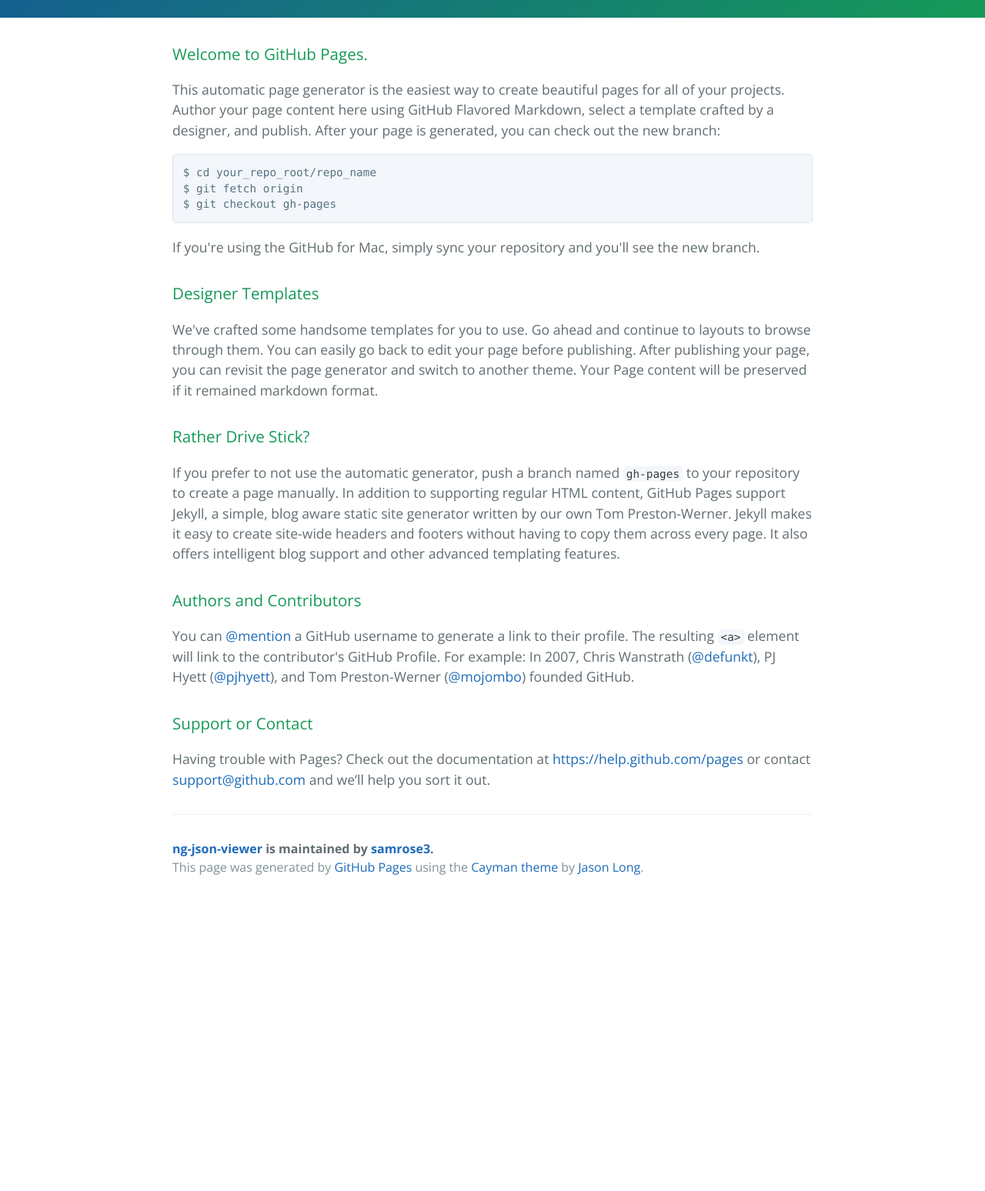
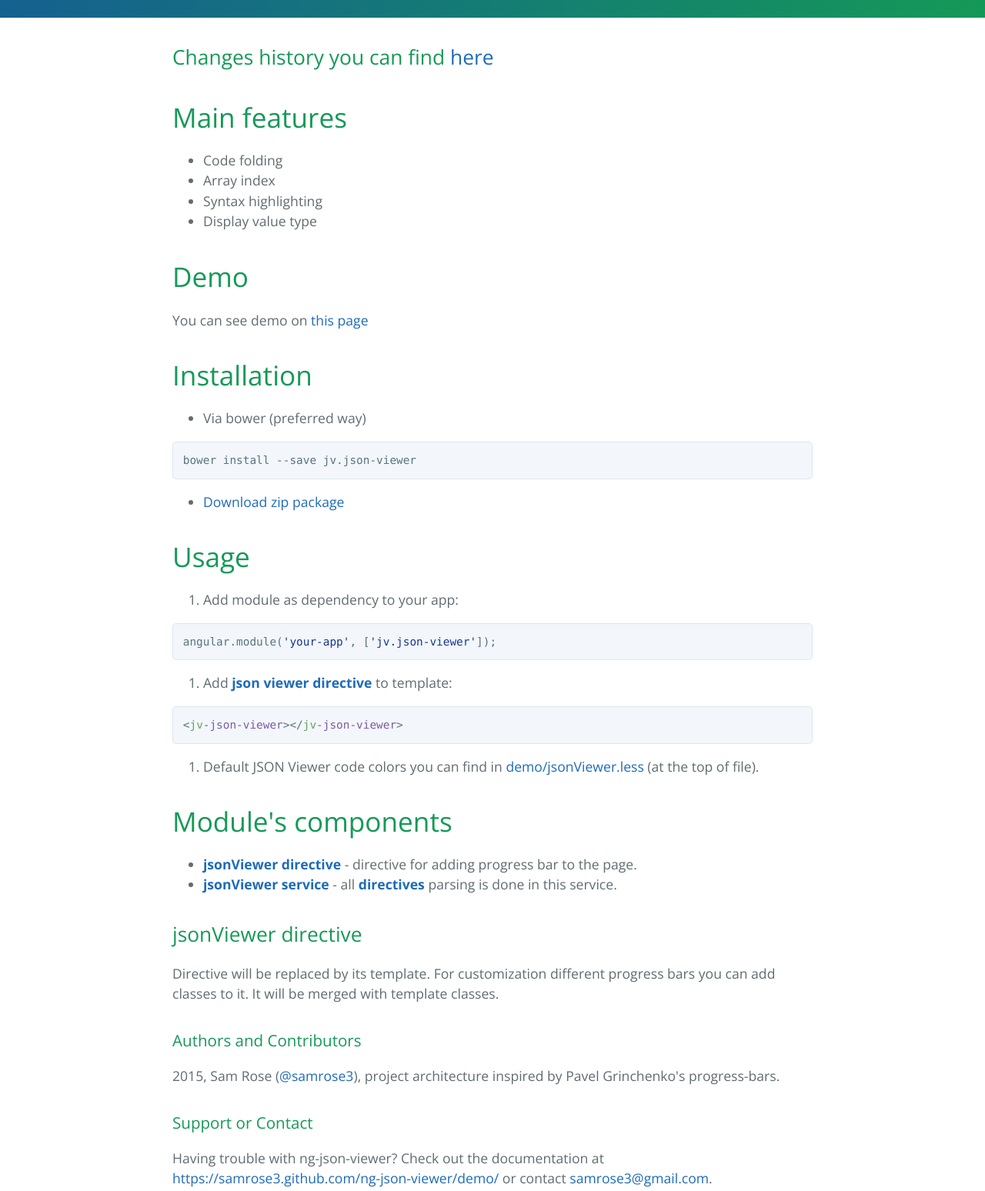
Before and after one commit to sam-b-rose/ng-json-viewer, a website: page index.html in a window 1280 px wide. Shown: the part 360-1908 px from the top of the page at 77% size. Before the commit the page ends 1531 px from the top, so only its background shows below. Drawn offline with nearby package versions, Linux system fonts and the light colour scheme.

```diff
--- a/index.html
+++ b/index.html
@@ -19,37 +19,81 @@
     </section>
 
     <section class="main-content">
-      <h3>
-<a id="welcome-to-github-pages" class="anchor" href="#welcome-to-github-pages" aria-hidden="true"><span class="octicon octicon-link"></span></a>Welcome to GitHub Pages.</h3>
+      <h2>
+<a id="changes-history-you-can-find-here" class="anchor" href="#changes-history-you-can-find-here" aria-hidden="true"><span class="octicon octicon-link"></span></a>Changes history you can find <a href="https://github.com/samrose3/ng-json-viewer/blob/master/CHANGES.md">here</a>
+</h2>
 
-<p>This automatic page generator is the easiest way to create beautiful pages for all of your projects. Author your page content here using GitHub Flavored Markdown, select a template crafted by a designer, and publish. After your page is generated, you can check out the new branch:</p>
+<h1>
+<a id="main-features" class="anchor" href="#main-features" aria-hidden="true"><span class="octicon octicon-link"></span></a>Main features</h1>
 
-<pre><code>$ cd your_repo_root/repo_name
-$ git fetch origin
-$ git checkout gh-pages
-</code></pre>
+<ul>
+<li>Code folding</li>
+<li>Array index</li>
+<li>Syntax highlighting</li>
+<li>Display value type</li>
+</ul>
 
-<p>If you're using the GitHub for Mac, simply sync your repository and you'll see the new branch.</p>
+<h1>
+<a id="demo" class="anchor" href="#demo" aria-hidden="true"><span class="octicon octicon-link"></span></a>Demo</h1>
 
-<h3>
-<a id="designer-templates" class="anchor" href="#designer-templates" aria-hidden="true"><span class="octicon octicon-link"></span></a>Designer Templates</h3>
+<p>You can see demo on <a href="http://samrose3.github.io/ng-json-viewer/demo/index.html">this page</a></p>
 
-<p>We've crafted some handsome templates for you to use. Go ahead and continue to layouts to browse through them. You can easily go back to edit your page before publishing. After publishing your page, you can revisit the page generator and switch to another theme. Your Page content will be preserved if it remained markdown format.</p>
+<h1>
+<a id="installation" class="anchor" href="#installation" aria-hidden="true"><span class="octicon octicon-link"></span></a>Installation</h1>
 
-<h3>
-<a id="rather-drive-stick" class="anchor" href="#rather-drive-stick" aria-hidden="true"><span class="octicon octicon-link"></span></a>Rather Drive Stick?</h3>
+<ul>
+<li>Via bower (preferred way)</li>
+</ul>
 
-<p>If you prefer to not use the automatic generator, push a branch named <code>gh-pages</code> to your repository to create a page manually. In addition to supporting regular HTML content, GitHub Pages support Jekyll, a simple, blog aware static site generator written by our own Tom Preston-Werner. Jekyll makes it easy to create site-wide headers and footers without having to copy them across every page. It also offers intelligent blog support and other advanced templating features.</p>
+<div class="highlight highlight-bash"><pre>bower install --save jv.json-viewer</pre></div>
+
+<ul>
+<li><a href="https://github.com/samrose3/ng-json-viewer/archive/master.zip">Download zip package</a></li>
+</ul>
+
+<h1>
+<a id="usage" class="anchor" href="#usage" aria-hidden="true"><span class="octicon octicon-link"></span></a>Usage</h1>
+
+<ol>
+<li>Add module as dependency to your app:</li>
+</ol>
+
+<div class="highlight highlight-javascript"><pre>angular.module(<span class="pl-s"><span class="pl-pds">'</span>your-app<span class="pl-pds">'</span></span>, [<span class="pl-s"><span class="pl-pds">'</span>jv.json-viewer<span class="pl-pds">'</span></span>]);</pre></div>
+
+<ol>
+<li>Add <a href="#json-viewer"><strong>json viewer directive</strong></a> to template:</li>
+</ol>
+
+<div class="highlight highlight-html"><pre>&lt;<span class="pl-ent">jv</span><span class="pl-e">-json-viewer</span>&gt;&lt;/<span class="pl-ent">jv</span><span class="pl-e">-json-viewer</span>&gt;</pre></div>
+
+<ol>
+<li>Default JSON Viewer code colors you can find in <a href="https://github.com/samrose3/ng-json-viewer/blob/master/demo/jsonViewer.less">demo/jsonViewer.less</a> (at the top of file).</li>
+</ol>
+
+<h1>
+<a id="modules-components" class="anchor" href="#modules-components" aria-hidden="true"><span class="octicon octicon-link"></span></a>Module's components</h1>
+
+<ul>
+<li>
+<a href="#jsonviewer-directive"><strong>jsonViewer directive</strong></a> - directive for adding progress bar to the page.</li>
+<li>
+<a href="#jsonViewer-service"><strong>jsonViewer service</strong></a> - all <a href="#jsonViewer-directive"><strong> directives</strong></a> parsing is done in this service.</li>
+</ul>
+
+<h2>
+<a id="jsonviewer-directive" class="anchor" href="#jsonviewer-directive" aria-hidden="true"><span class="octicon octicon-link"></span></a>jsonViewer directive</h2>
+
+<p>Directive will be replaced by its template. For customization different progress bars you can add classes to it. It will be merged with template classes.</p>
 
 <h3>
 <a id="authors-and-contributors" class="anchor" href="#authors-and-contributors" aria-hidden="true"><span class="octicon octicon-link"></span></a>Authors and Contributors</h3>
 
-<p>You can <a href="https://github.com/blog/821" class="user-mention">@mention</a> a GitHub username to generate a link to their profile. The resulting <code>&lt;a&gt;</code> element will link to the contributor's GitHub Profile. For example: In 2007, Chris Wanstrath (<a href="https://github.com/defunkt" class="user-mention">@defunkt</a>), PJ Hyett (<a href="https://github.com/pjhyett" class="user-mention">@pjhyett</a>), and Tom Preston-Werner (<a href="https://github.com/mojombo" class="user-mention">@mojombo</a>) founded GitHub.</p>
+<p>2015, Sam Rose (<a href="https://github.com/samrose3" class="user-mention">@samrose3</a>), project architecture inspired by Pavel Grinchenko's progress-bars.</p>
 
 <h3>
 <a id="support-or-contact" class="anchor" href="#support-or-contact" aria-hidden="true"><span class="octicon octicon-link"></span></a>Support or Contact</h3>
 
-<p>Having trouble with Pages? Check out the documentation at <a href="https://help.github.com/pages">https://help.github.com/pages</a> or contact <a href="mailto:support@github.com">support@github.com</a> and we’ll help you sort it out.</p>
+<p>Having trouble with ng-json-viewer? Check out the documentation at <a href="https://samrose3.github.com/ng-json-viewer/demo/">https://samrose3.github.com/ng-json-viewer/demo/</a> or contact <a href="mailto:samrose3@gmail.com">samrose3@gmail.com</a>.</p>
 
       <footer class="site-footer">
         <span class="site-footer-owner"><a href="https://github.com/samrose3/ng-json-viewer">ng-json-viewer</a> is maintained by <a href="https://github.com/samrose3">samrose3</a>.</span>
```
Also changed, not shown: params.json (+1 -1 lines).
